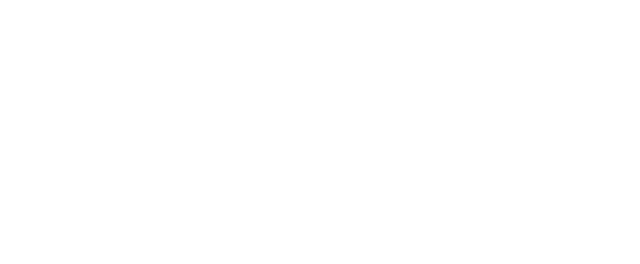
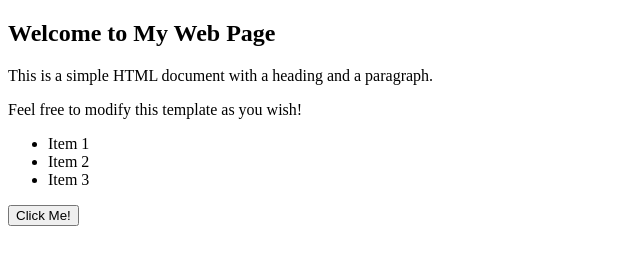
Before and after one commit to G-Bik/JSTraining, a plain HTML site: page index.html in a window 1280 px wide. Shown: the whole page, without its empty margins (0-640 px from the left). Drawn offline with Linux system fonts and the light colour scheme.

Commit message:
menambahkan tombol dan memberikan fungsi tombol tersebut pada JS

```diff
--- a/index.html
+++ b/index.html
@@ -5,5 +5,25 @@
     <meta name="viewport" content="width=device-width, initial-scale=1.0" />
     <title>Document</title>
   </head>
-  <body></body>
+  <body>
+    <title>TEST AND LEARN JS</title>
+    <div class="Test">
+      <section>
+        <h1>Welcome to My Web Page</h1>
+        <p id="firstLine">
+          This is a simple HTML document with a heading and a paragraph.
+        </p>
+        <p id="secondLine">Feel free to modify this template as you wish!</p>
+        <ul>
+          <li>Item 1</li>
+          <li>Item 2</li>
+          <li>Item 3</li>
+        </ul>
+        <button id="clickMeButton">Click Me!</button>
+      </section>
+    </div>
+
+    <!-- script JS diletakkan pada body dibagian bawah dengan tujuan memepercepat akses web dan akses cache pada web -->
+    <script src="index.js"></script>
+  </body>
 </html>
--- a/index.js
+++ b/index.js
@@ -0,0 +1,14 @@
+// Berfungsi untuk menjalankan script setelah DOM sepenuhnya dimuat
+document.addEventListener("DOMContentLoaded", () => {
+  // Mendeklarasikan elemen yang akan digunakan kedalam variabel
+  const button = document.getElementById("clickMeButton");
+  const paragraph = document.getElementById("firstLine");
+
+  // Mendeklarasikan event listener dengan addEventListener apabila tombol diklik
+  button.addEventListener("click", () => {
+    // Statement ini seperti memasuki statement if, yang mana apabila di button sudah di click, maka statement ini akan dijalankan
+
+    // Mengubah teks atau value dari elemen p pada variabel paragraph menjadi "Button clicked!"
+    paragraph.textContent = "Button clicked!";
+  });
+});
```
